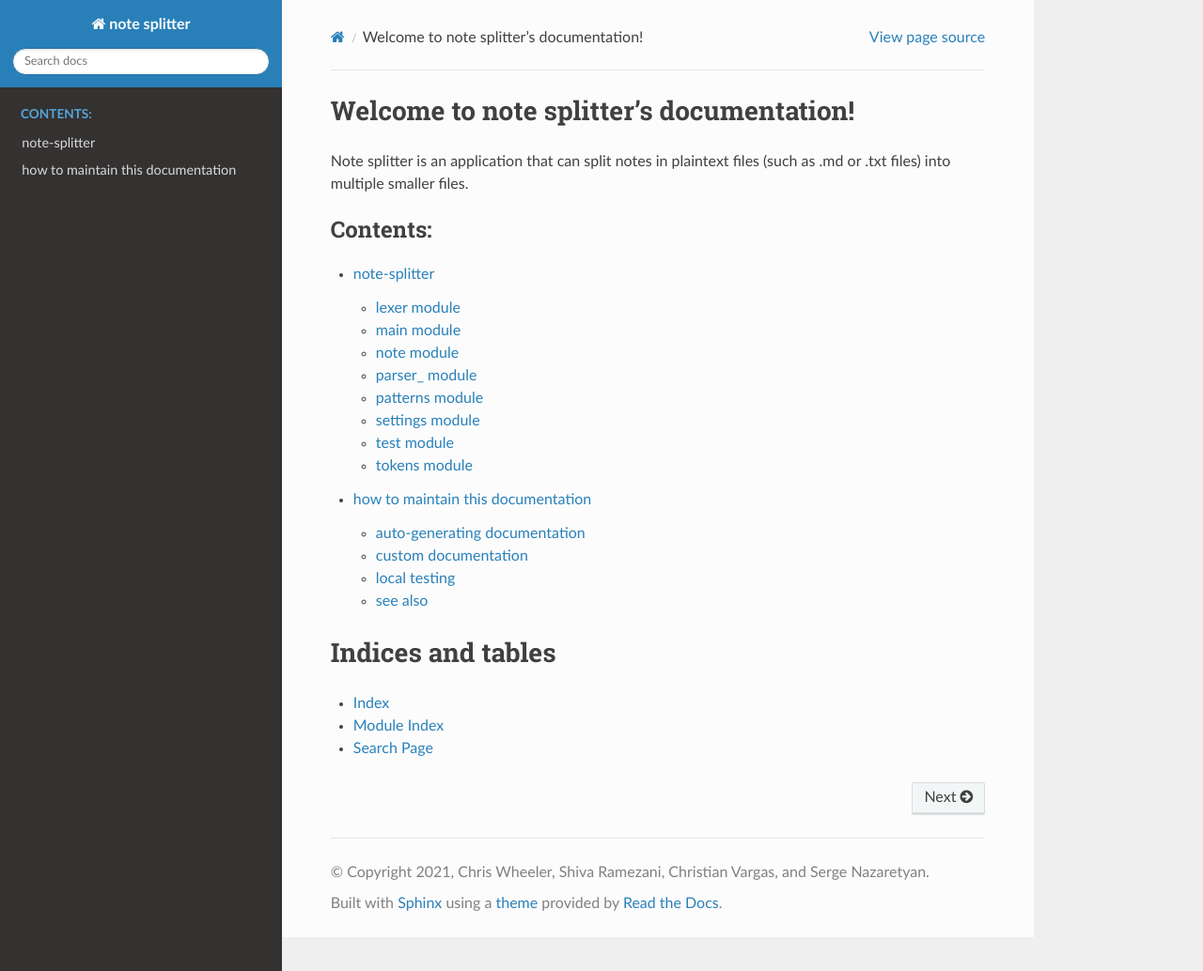
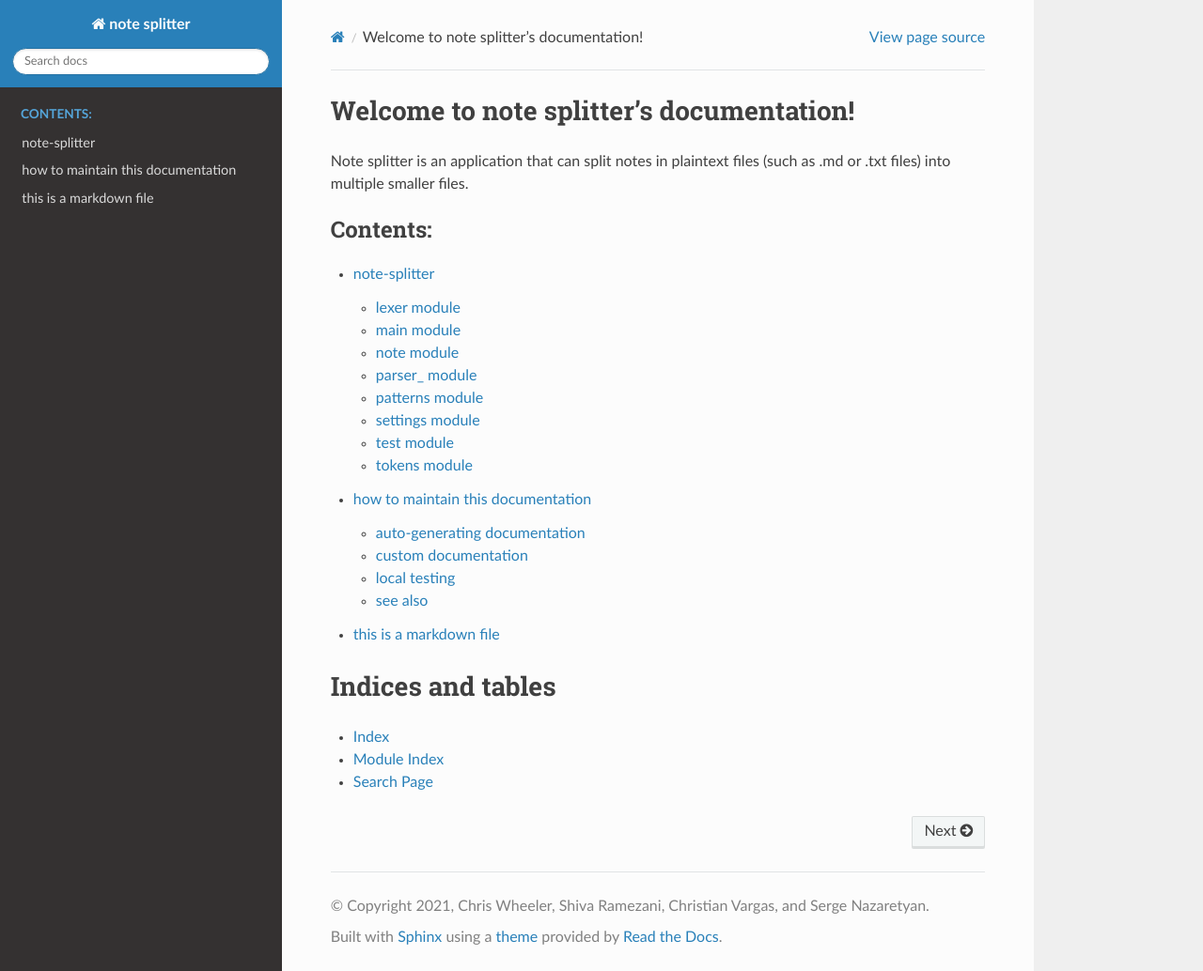
Before and after one commit to wheelercj/note-splitter, a Sphinx documentation site: the page built from docs/index.rst, in a window 1280 px wide and 1034 px high. Shown: the whole window at 94% size. Built offline with Sphinx 7.4.7 and the Read the Docs theme 2.0.0, drawn with Linux system fonts in a browser that asks for light colours.

Commit message:
Test use of markdown-based documentation

```diff
--- a/docs/conf.py
+++ b/docs/conf.py
@@ -31,6 +31,7 @@
 extensions = [
     'sphinx.ext.autodoc',
     'sphinx.ext.napoleon',
+    'myst_parser',
 ]
 
 # Add any paths that contain templates here, relative to this directory.
--- a/docs/environment.yaml
+++ b/docs/environment.yaml
@@ -5,4 +5,5 @@
 dependencies:
   - sphinx==4.2.0
   - pip
+  - myst-parser
   - pyyaml
--- a/docs/index.rst
+++ b/docs/index.rst
@@ -14,6 +14,7 @@
 
    modules
    how-to-doc
+   testing_markdown
 
 Indices and tables
 ==================
--- /dev/null
+++ b/docs/testing_markdown.md
@@ -0,0 +1,9 @@
+# this is a markdown file
+
+This should be on a separate line than the title.
+
+* here's
+* a
+* bullet
+* point
+* list
```
